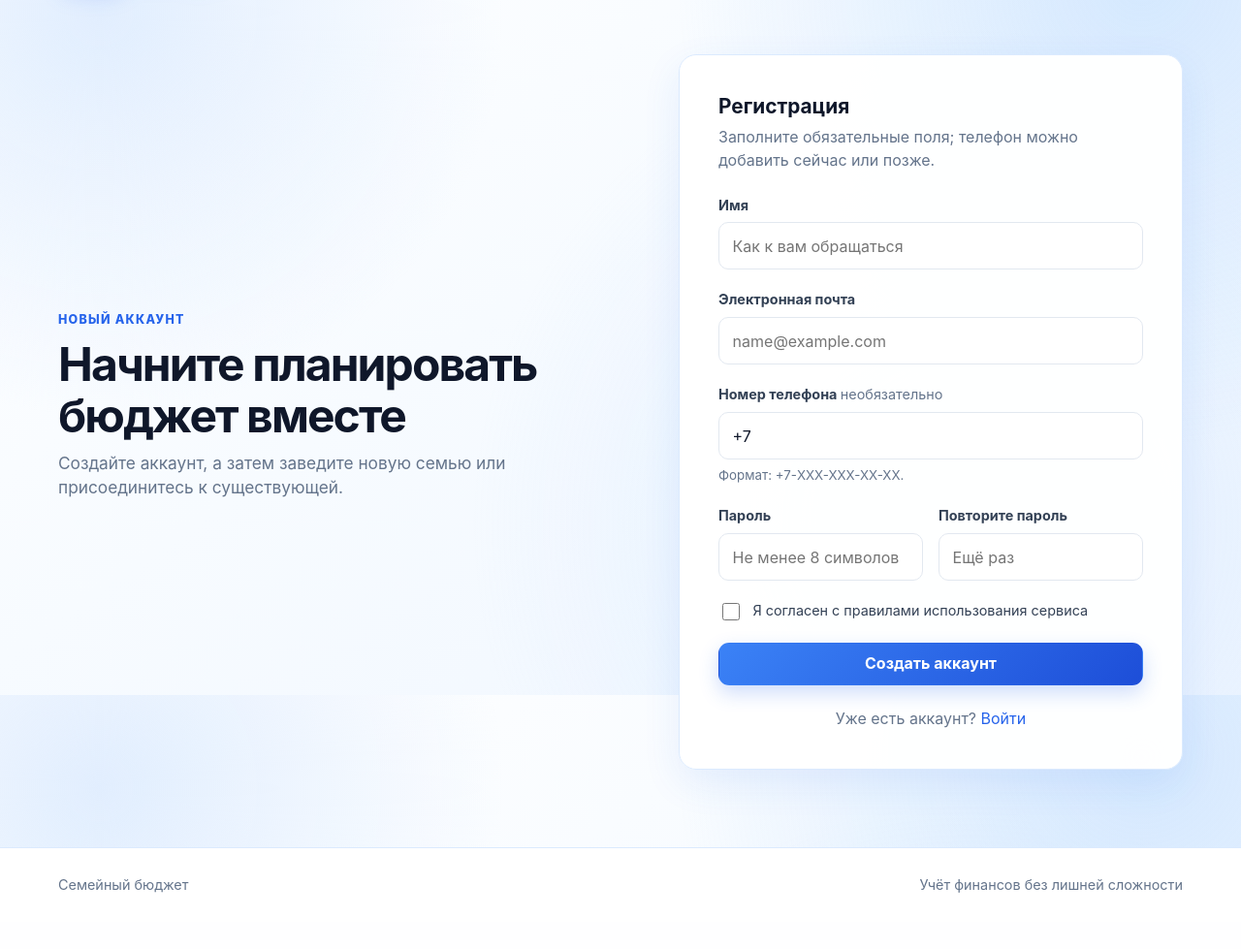
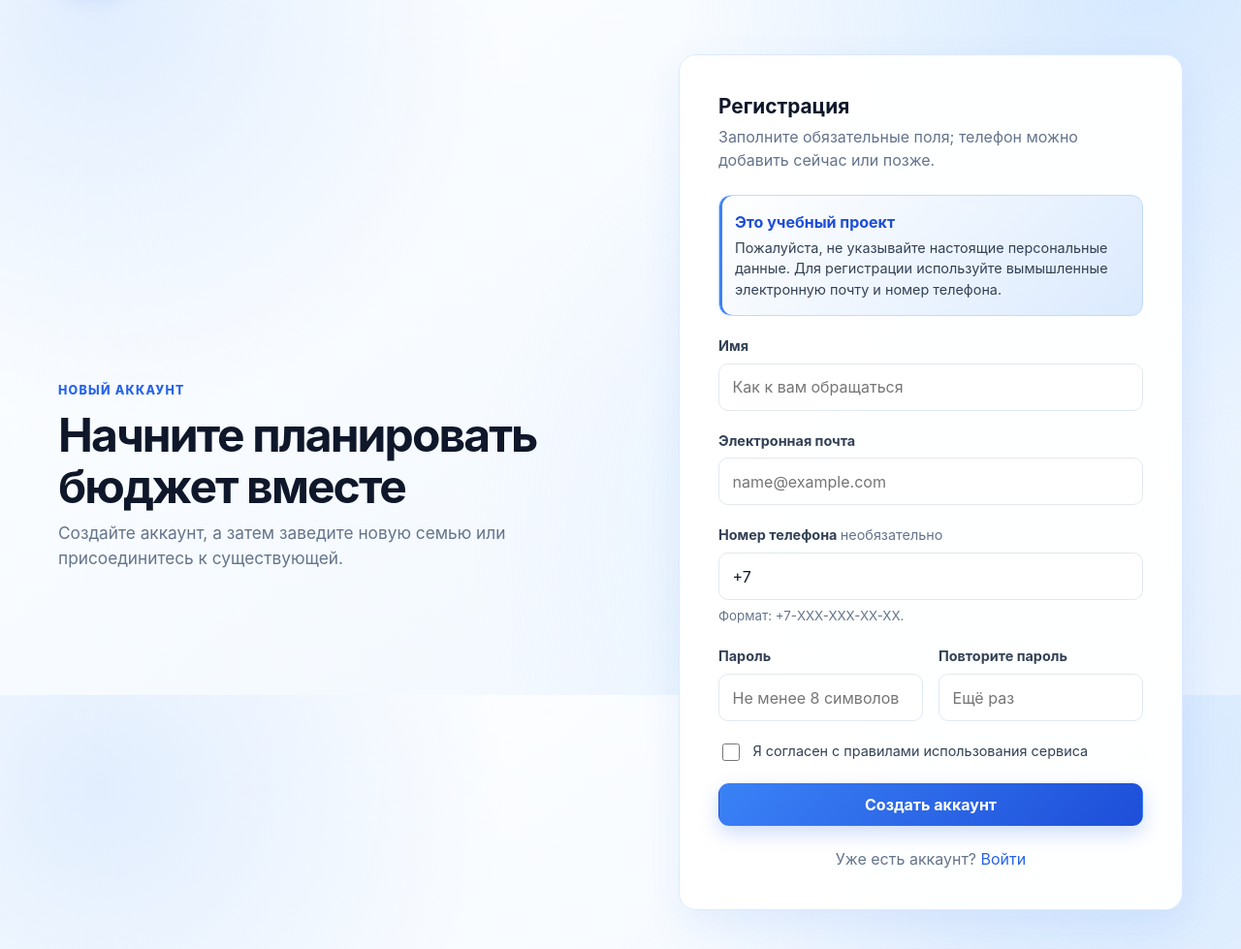
Before and after one commit to LoTempo/MoneyInCormaney, a Flask app: page /register in a window 1280 px wide. Shown: the part 83-1062 px from the top of the page at 97% size. Before the commit the page ends 1004 px from the top, so only its background shows below. Run offline with Flask 3, Linux system fonts and the light colour scheme; some libraries are stand-ins or nearby versions.

Commit message:
Pre-release v0.8.5 (minor fixes)

```diff
--- a/app/static/css/style.css
+++ b/app/static/css/style.css
@@ -567,6 +567,28 @@ tbody tr:hover {
     padding: clamp(1.5rem, 5vw, 2.5rem);
 }
 
+.learning-notice {
+    margin: 0 0 1.25rem;
+    padding: 0.95rem 1rem;
+    border: 1px solid var(--blue-200);
+    border-radius: 12px;
+    color: var(--blue-700);
+    background: linear-gradient(135deg, var(--white), var(--blue-100));
+    box-shadow: inset 3px 0 0 var(--blue-500);
+}
+
+.learning-notice strong {
+    display: block;
+    margin-bottom: 0.25rem;
+}
+
+.learning-notice p {
+    margin: 0;
+    color: var(--slate-700);
+    font-size: 0.9rem;
+    line-height: 1.5;
+}
+
 .form-stack {
     display: grid;
     gap: 1.25rem;
--- a/app/templates/auth/register.html
+++ b/app/templates/auth/register.html
@@ -15,6 +15,11 @@
         <div class="section-heading">
             <h2>Регистрация</h2>
             <p>Заполните обязательные поля; телефон можно добавить сейчас или позже.</p>
+        </div>
+
+        <div class="learning-notice" role="note" aria-label="Предупреждение об учебном проекте">
+            <strong>Это учебный проект</strong>
+            <p>Пожалуйста, не указывайте настоящие персональные данные. Для регистрации используйте вымышленные электронную почту и номер телефона.</p>
         </div>
 
         <form method="post" class="form-stack">
```
Also changed, not shown: .github/workflows/deploy-alwaysdata.yml, README.md, 1 other file.
